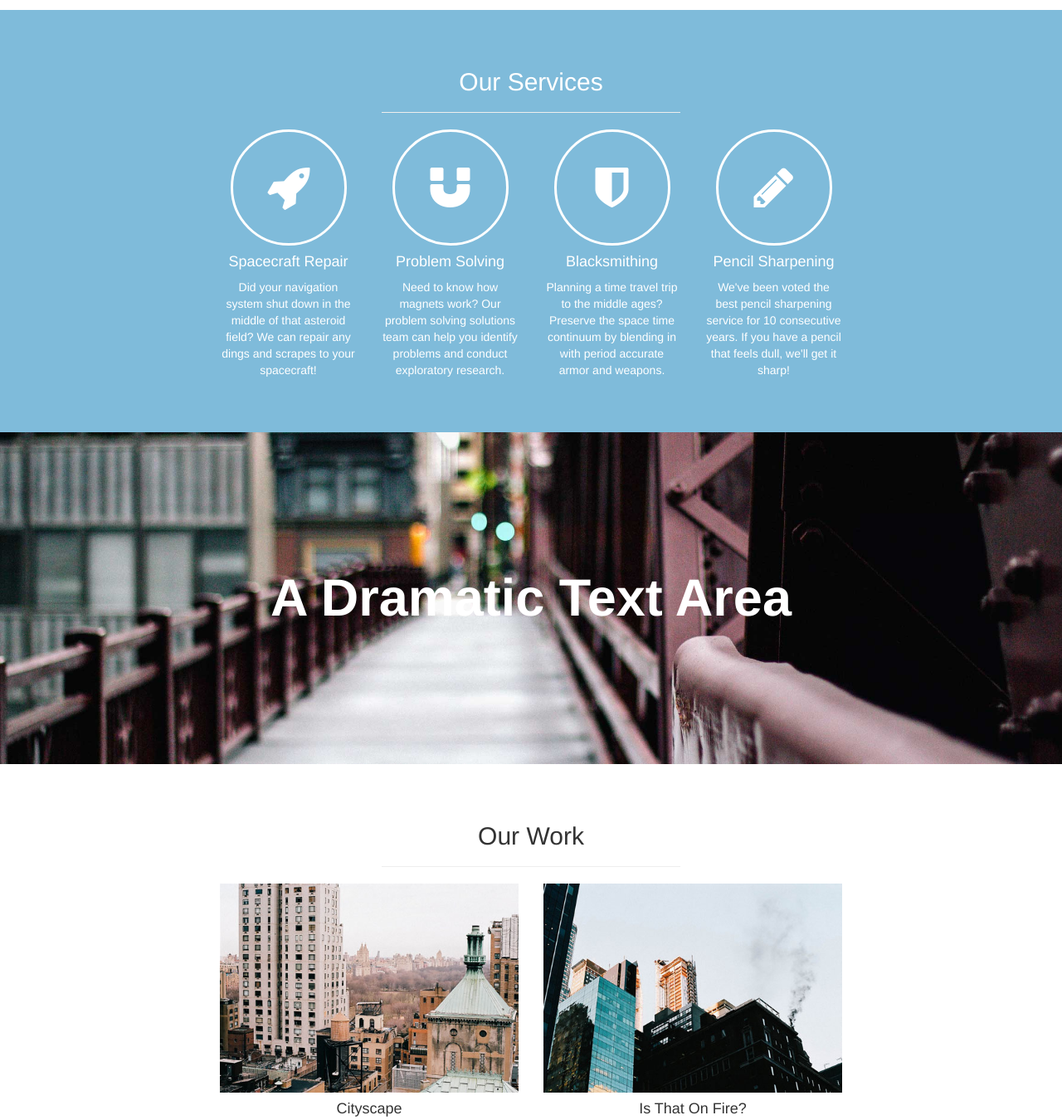
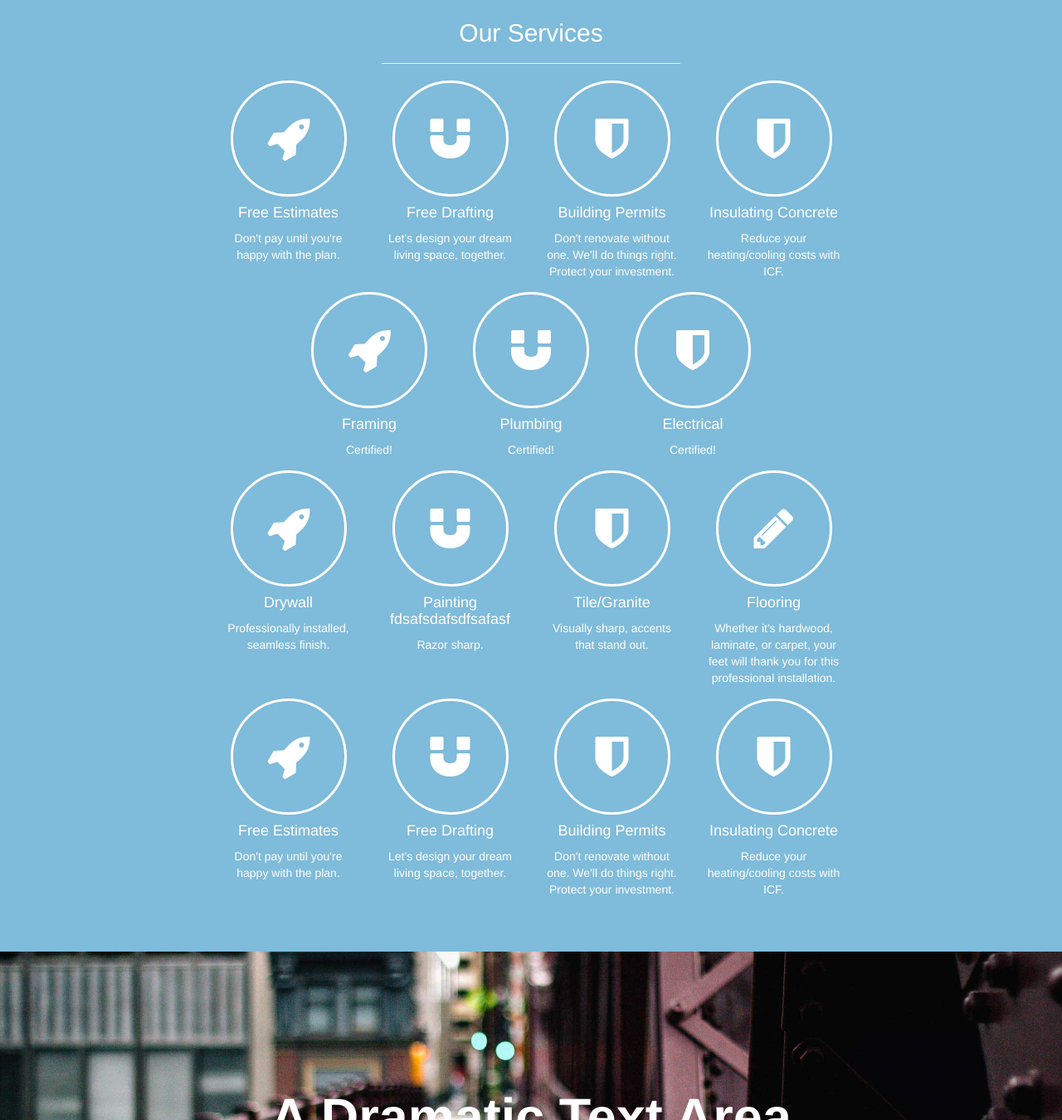
Before and after one commit to Generacy/WebDev, a plain HTML site: page index.html in a window 1280 px wide. Shown: the part 1092-2442 px from the top of the page at 83% size. Drawn offline with Linux system fonts and the light colour scheme.

Commit message:
Creating services

```diff
--- a/css/stylish-portfolio.css
+++ b/css/stylish-portfolio.css
@@ -111,7 +111,7 @@ body {
   height: 100%;
   width: 100%;
   position: relative;
-  background: url(../img/bg.jpg) no-repeat center center fixed;
+  background: url(../img/contemporary-basement.jpg) no-repeat center center fixed;
   -webkit-background-size: cover;
   -moz-background-size: cover;
   -o-background-size: cover;
@@ -222,7 +222,7 @@ i.scroll:hover {
 @media (max-width: 768px) {
 
   .header {
-	background: url(../img/bg.jpg) no-repeat center center scroll;
+	background: url(../img/contemporary-basement.jpg) no-repeat center center scroll;
   }
 
   .callout {
--- a/index.html
+++ b/index.html
@@ -7,7 +7,7 @@
     <meta name="description" content="">
     <meta name="author" content="">
 
-    <title>Stylish Portfolio Template for Bootstrap</title>
+    <title>Ember Technologies</title>
 
     <!-- Bootstrap core CSS -->
     <link href="css/bootstrap.css" rel="stylesheet">
@@ -15,6 +15,8 @@
     <!-- Add custom CSS here -->
     <link href="css/stylish-portfolio.css" rel="stylesheet">
     <link href="font-awesome/css/font-awesome.min.css" rel="stylesheet">
+
+	<link rel="shortcut icon" href="img/justin_paterson.jpg" />
 </head>
 
 <body>
@@ -43,10 +45,10 @@
     <!-- Full Page Image Header Area -->
     <div id="top" class="header">
         <div class="vert-text">
-            <h1>Start Bootstrap</h1>
+            <h1>Ember Technologies</h1>
             <h3>
-                <em>We</em> Build Great Templates,
-                <em>You</em> Make Them Better</h3>
+                <em>Finished</em> Basements,
+                <em>Affordable</em> Price</h3>
             <a href="#about" class="btn btn-default btn-lg">Find Out More</a>
         </div>
     </div>
@@ -57,8 +59,8 @@
         <div class="container">
             <div class="row">
                 <div class="col-md-6 col-md-offset-3 text-center">
-                    <h2>Subtle Sidebar is the Perfect Template for your Next Portfolio Website Project!</h2>
-                    <p class="lead">This template really has it all. It's up to you to customize it to your liking! It features some fresh photography courtesy of <a target="_blank" href="http://join.deathtothestockphoto.com/">Death to the Stock Photo</a>.</p>
+                    <h2>We are a registered small business specializing in finishing basements</h2>
+                    <p class="lead">Turn your basement space into your dream living area!</p>
                 </div>
             </div>
         </div>
@@ -78,29 +80,112 @@
                 <div class="col-md-2 col-md-offset-2 text-center">
                     <div class="service-item">
                         <i class="service-icon fa fa-rocket"></i>
-                        <h4>Spacecraft Repair</h4>
-                        <p>Did your navigation system shut down in the middle of that asteroid field? We can repair any dings and scrapes to your spacecraft!</p>
+                        <h4>Free Estimates</h4>
+                        <p>Don't pay until you're happy with the plan.</p>
                     </div>
                 </div>
                 <div class="col-md-2 text-center">
                     <div class="service-item">
                         <i class="service-icon fa fa-magnet"></i>
-                        <h4>Problem Solving</h4>
-                        <p>Need to know how magnets work? Our problem solving solutions team can help you identify problems and conduct exploratory research.</p>
+                        <h4>Free Drafting</h4>
+                        <p>Let's design your dream living space, together.</p>
                     </div>
                 </div>
                 <div class="col-md-2 text-center">
                     <div class="service-item">
                         <i class="service-icon fa fa-shield"></i>
-                        <h4>Blacksmithing</h4>
-                        <p>Planning a time travel trip to the middle ages? Preserve the space time continuum by blending in with period accurate armor and weapons.</p>
+                        <h4>Building Permits</h4>
+                        <p>Don't renovate without one. We'll do things right. Protect your investment.</p>
+                    </div>
+                </div>
+				<div class="col-md-2 text-center">
+                    <div class="service-item">
+                        <i class="service-icon fa fa-shield"></i>
+                        <h4>Insulating Concrete</h4>
+                        <p>Reduce your heating/cooling costs with ICF.</p>
+                    </div>
+                </div>
+            </div>
+            <div class="row">
+                <div class="col-md-2 col-md-offset-3 text-center">
+                    <div class="service-item">
+                        <i class="service-icon fa fa-rocket"></i>
+                        <h4>Framing</h4>
+                        <p>Certified!</p>
+                    </div>
+                </div>
+                <div class="col-md-2 text-center">
+                    <div class="service-item">
+                        <i class="service-icon fa fa-magnet"></i>
+                        <h4>Plumbing</h4>
+                        <p>Certified!</p>
+                    </div>
+                </div>
+                <div class="col-md-2 text-center">
+                    <div class="service-item">
+                        <i class="service-icon fa fa-shield"></i>
+                        <h4>Electrical</h4>
+                        <p>Certified!</p>
+                    </div>
+                </div>
+			</div>
+            <div class="row">
+                <div class="col-md-2 col-md-offset-2 text-center">
+                    <div class="service-item">
+                        <i class="service-icon fa fa-rocket"></i>
+                        <h4>Drywall</h4>
+                        <p>Professionally installed, seamless finish.</p>
+                    </div>
+                </div>
+                <div class="col-md-2 text-center">
+                    <div class="service-item">
+                        <i class="service-icon fa fa-magnet"></i>
+                        <h4>Painting fdsafsdafsdfsafasf</h4>
+                        <p>Razor sharp.</p>
+                    </div>
+                </div>
+                <div class="col-md-2 text-center">
+                    <div class="service-item">
+                        <i class="service-icon fa fa-shield"></i>
+                        <h4>Tile/Granite</h4>
+                        <p>Visually sharp, accents that stand out.</p>
                     </div>
                 </div>
                 <div class="col-md-2 text-center">
                     <div class="service-item">
                         <i class="service-icon fa fa-pencil"></i>
-                        <h4>Pencil Sharpening</h4>
-                        <p>We've been voted the best pencil sharpening service for 10 consecutive years. If you have a pencil that feels dull, we'll get it sharp!</p>
+                        <h4>Flooring</h4>
+                        <p>Whether it's hardwood, laminate, or carpet, your feet will thank you for this professional installation.</p>
+                    </div>
+                </div>
+            </div>
+            <div class="row">
+                <div class="col-md-2 col-md-offset-2 text-center">
+                    <div class="service-item">
+                        <i class="service-icon fa fa-rocket"></i>
+                        <h4>Free Estimates</h4>
+                        <p>Don't pay until you're happy with the plan.</p>
+                    </div>
+                </div>
+                <div class="col-md-2 text-center">
+                    <div class="service-item">
+                        <i class="service-icon fa fa-magnet"></i>
+                        <h4>Free Drafting</h4>
+                        <p>Let's design your dream living space, together.</p>
+                    </div>
+                </div>
+                <div class="col-md-2 text-center">
+                    <div class="service-item">
+                        <i class="service-icon fa fa-shield"></i>
+                        <h4>Building Permits</h4>
+                        <p>Don't renovate without one. We'll do things right. Protect your investment.</p>
+                    </div>
+                </div>
+				<div class="col-md-2 text-center">
+                    <div class="service-item">
+                        <i class="service-icon fa fa-shield"></i>
+                        <h4>Insulating Concrete</h4>
+                        <p>Reduce your heating/cooling costs with ICF.</p>
                     </div>
                 </div>
             </div>
```
Also changed, not shown: img/New Bitmap Image.bmp (added), img/contemporary-basement.jpg (added), img/justin_paterson.jpg (added).
